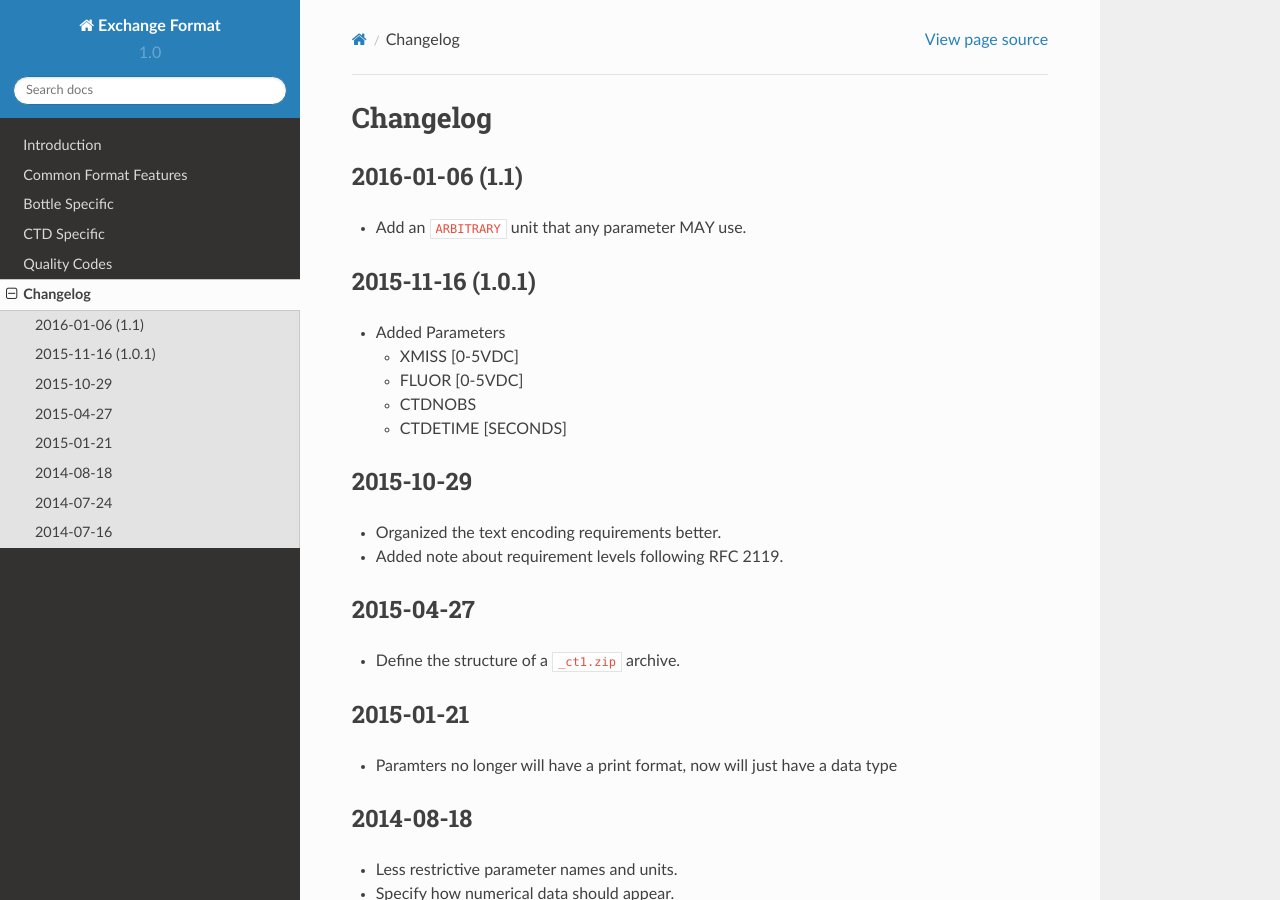
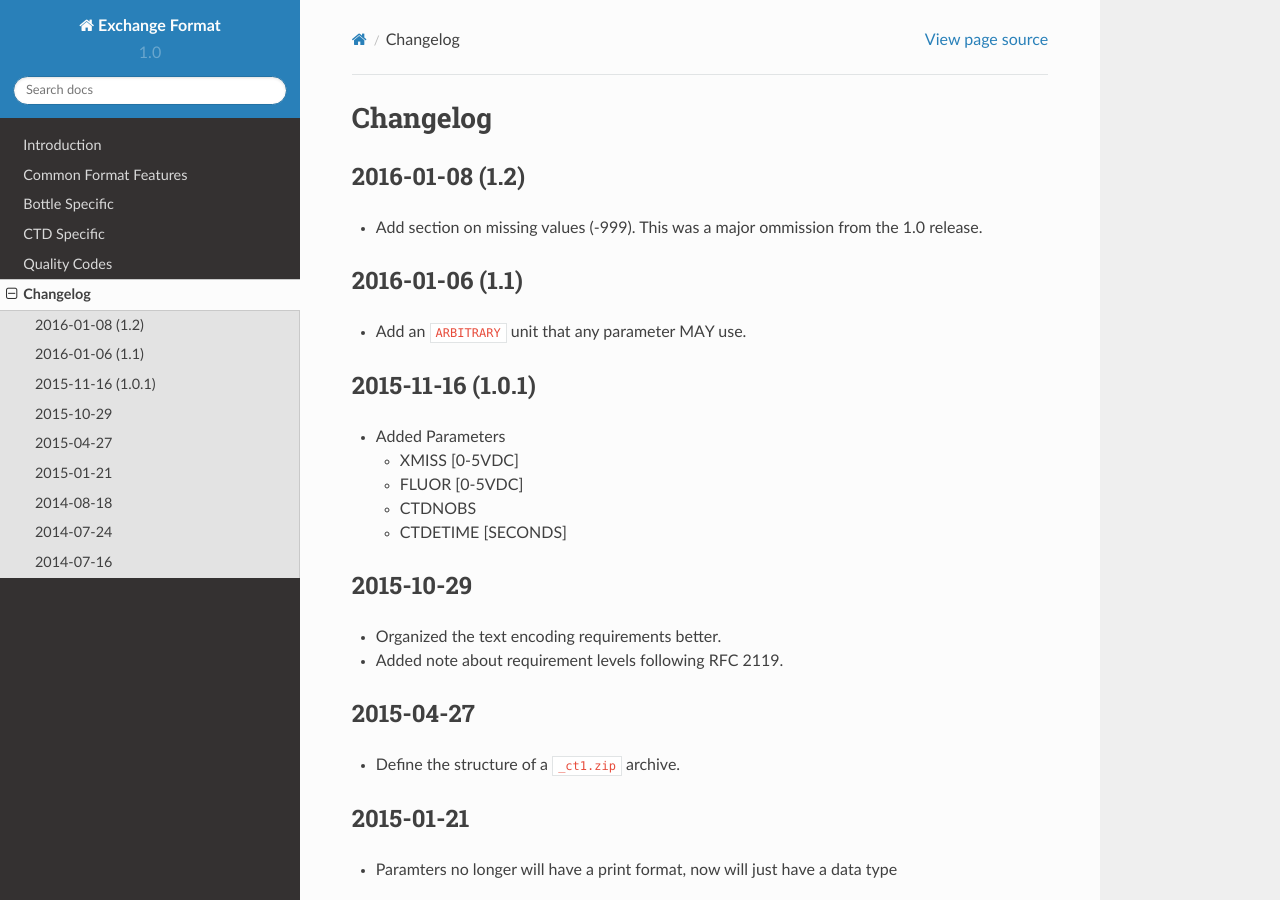
Before and after one commit to cchdo/exchange, a Sphinx documentation site: the page built from docs/changelog.rst, in a window 1280 px wide and 900 px high. Built offline with Sphinx 7.4.7 and the Read the Docs theme 2.0.0, drawn with Linux system fonts in a browser that asks for light colours; pages that are not in the unit, such as notebooks, are missing from menus.

Commit message:
add missing value addition to changelog

```diff
--- a/docs/changelog.rst
+++ b/docs/changelog.rst
@@ -1,5 +1,10 @@
 Changelog
 =========
+
+2016-01-08 (1.2)
+----------------
+* Add section on missing values (-999).
+  This was a major ommission from the 1.0 release.
 
 2016-01-06 (1.1)
 ----------------
```
